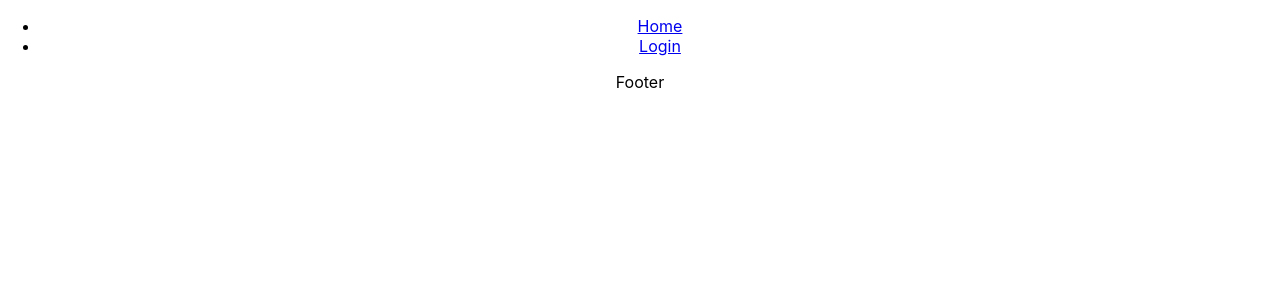
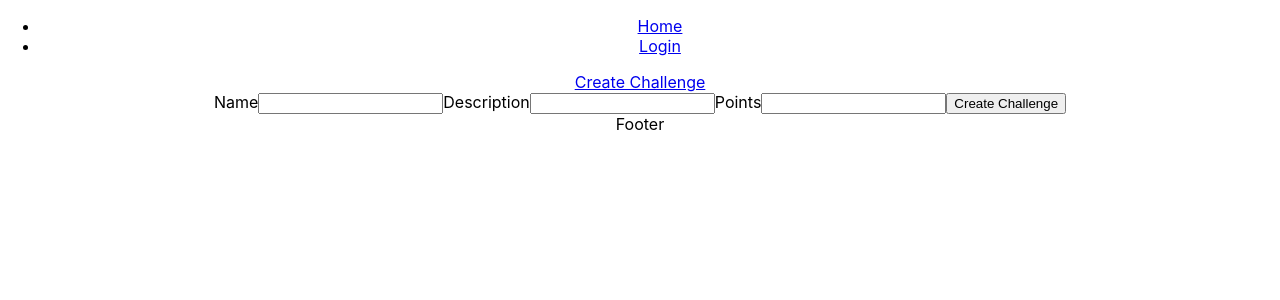
Before and after one commit to ryutae/ChallengeTracker-client, a React (Create React App) app: page /create in a window 1280 px wide. Shown: the top 300 px of the page. Built offline with nearby package versions, Linux system fonts and the light colour scheme.

Commit message:
Add Create new challenge button

```diff
--- a/src/Components/Challenge/Challenge.js
+++ b/src/Components/Challenge/Challenge.js
@@ -21,15 +21,17 @@ export default class Challenge extends React.Component {
   }
 
   handleDelete() {
+    let that = this
     console.log('handleDelete initiated')
     const id = this.props.match.params.id
-    fetch(`http://localhost:2222/challenge/${id}`, {
+    fetch(`http://localhost:2222/challenge/one/${id}`, {
       method: 'DELETE',
     })
     .then(res => res.json())
     .then(resJson => {
       console.log(resJson)
       //TO DO: delete feedback. Redirect.
+      that.props.history.push('/')
     })
   }
 
--- a/src/Components/Common/Header.js
+++ b/src/Components/Common/Header.js
@@ -9,6 +9,9 @@ export default class Header extends React.Component {
         <li><Link to='/'>Home</Link></li>
         <li><Link to='/login'>Login</Link></li>
       </ul>
+      <Link to='/create'>
+        Create Challenge
+      </Link>
     </header>
   )
 }
--- /dev/null
+++ b/src/Components/CreateChallenge/CreateChallenge.js
@@ -0,0 +1,39 @@
+import React from 'react'
+
+export default class CreateChallenge extends React.Component {
+  handleCreateChallenge(e) {
+    e.preventDefault()
+    const that = this
+    fetch(`http://localhost:2222/challenge/create`, {
+      method: 'POST',
+      headers: {
+        'content-type': 'application/json',
+      },
+      body: JSON.stringify({
+        name: e.target.challenge_name.value,
+        description: e.target.challenge_description.value,
+        points: e.target.challenge_points.value,
+      })
+    })
+    .then(res => res.json())
+    .then(resJson => {
+      console.log(resJson)
+      that.props.history.push('/')
+    })
+    console.log('creating challenge')
+
+  }
+  render() {
+    return (
+      <form onSubmit={e => this.handleCreateChallenge(e)}>
+        <label htmlFor='challenge_name'>Name</label>
+        <input name='challenge_name' id='challenge_name'/>
+        <label htmlFor='challenge_description'>Description</label>
+        <input description='challenge_description' id='challenge_description'/>
+        <label htmlFor='challenge_points'>Points</label>
+        <input points='challenge_points' id='challenge_points'/>
+        <button>Create Challenge</button>
+      </form>
+    )
+  }
+}
--- a/src/Routes.js
+++ b/src/Routes.js
@@ -3,6 +3,7 @@ import {Route, Switch} from 'react-router-dom'
 import Home from './Components/Home/Home'
 import Login from './Components/Login/Login'
 import Challenge from './Components/Challenge/Challenge'
+import CreateChallenge from './Components/CreateChallenge/CreateChallenge'
 
 export default class Routes extends React.Component {
   render() {
@@ -12,6 +13,7 @@ export default class Routes extends React.Component {
           <Route exact path='/' component={Home}/>
           <Route path='/login' component={Login}/>
           <Route path='/challenge/:id' component={Challenge}/>
+          <Route path='/create' component={CreateChallenge}/>
         </Switch>
       </div>
     );
```
